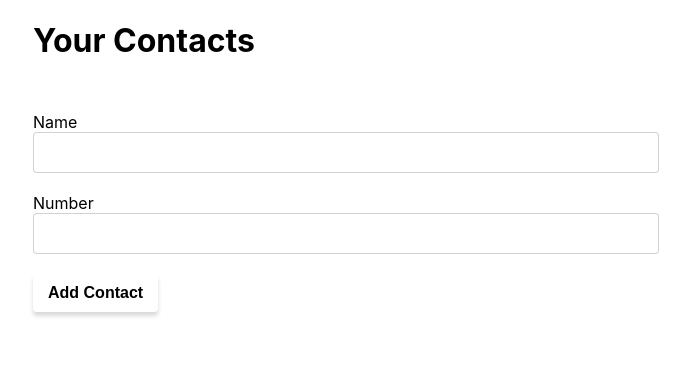
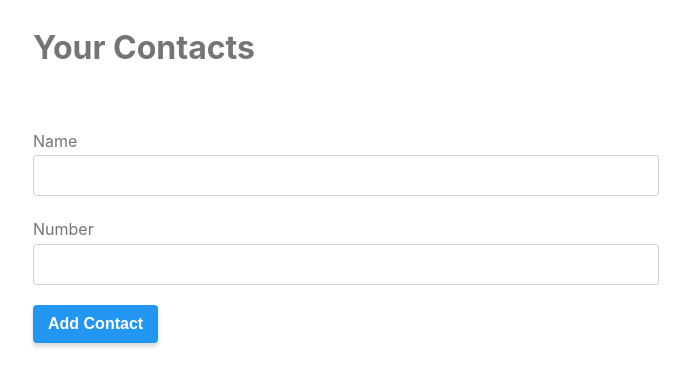
Before and after one commit to DmitryDr-dev/goit-react-hw-07-phonebook, a React (Create React App) app: page / in a window 1280 px wide. Shown: the top 386 px of the page, without its empty margins (307-997 px from the left). Built offline with nearby package versions, Linux system fonts and the light colour scheme.

Commit message:
Add default styles

```diff
--- a/src/index.css
+++ b/src/index.css
@@ -1,3 +1,12 @@
+:root {
+  --accent-color: #2196f3;
+  --secondary-accent-color: #f34121;
+  --main-text-color: #757575;
+  --title-text-color: #212121;
+  --primary-bg-color: #ffffff;
+  --dark-bg-text-color: #ffffff;
+}
+
 body {
   margin: 0;
   font-family: -apple-system, BlinkMacSystemFont, 'Segoe UI', 'Roboto', 'Oxygen',
@@ -5,6 +14,10 @@
     sans-serif;
   -webkit-font-smoothing: antialiased;
   -moz-osx-font-smoothing: grayscale;
+  font-size: 16px;
+  line-height: 1.714;
+  color: var(--main-text-color);
+  background-color: var(--primary-bg-color);
 }
 
 code {
```
